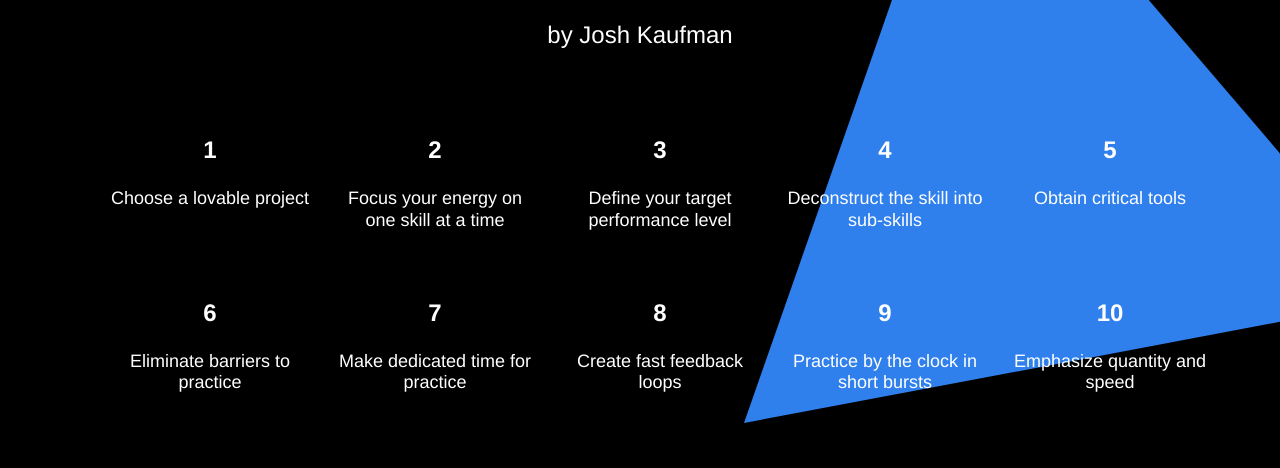
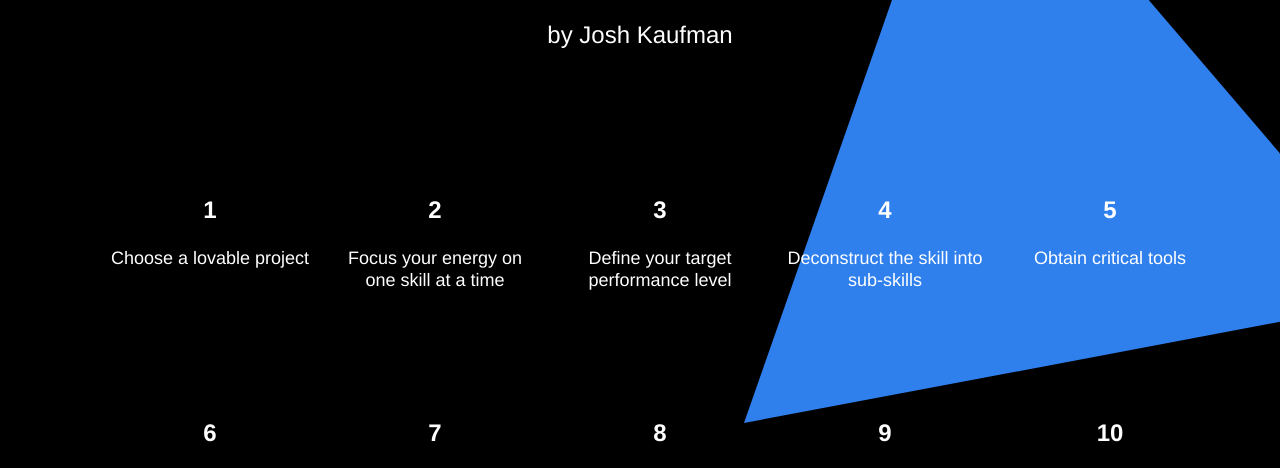
Before and after one commit to mikeboyddev/web_project_1, a plain HTML site: page index.html in a window 1280 px wide. Shown: the part 3310-3778 px from the top of the page. Drawn offline with Linux system fonts and the light colour scheme.

Commit message:
New update for my project 6

```diff
--- a/styles/style.css
+++ b/styles/style.css
@@ -66,11 +66,6 @@
 /* here we have two examples of selectors in order to remind you how to set styles for elements */
 
 /* including elements with key-value modifiers */
-.table__cell_theme_dark {
-  width: 200px;
-  color: white;
-  margin: 80px 0 0 0;
-}
 
 .logo {
   position: absolute;
@@ -239,10 +234,12 @@
 .table__cell_theme_dark {
   width: 200px;
   text-decoration: none;
-  margin-top: 20px;
   line-height: 1.2;
   font-size: 18px;
   font-weight: normal;
+  width: 200px;
+  color: white;
+  margin: 80px 0 0 0;
 }
 
 .section-title_theme_dark {
```
